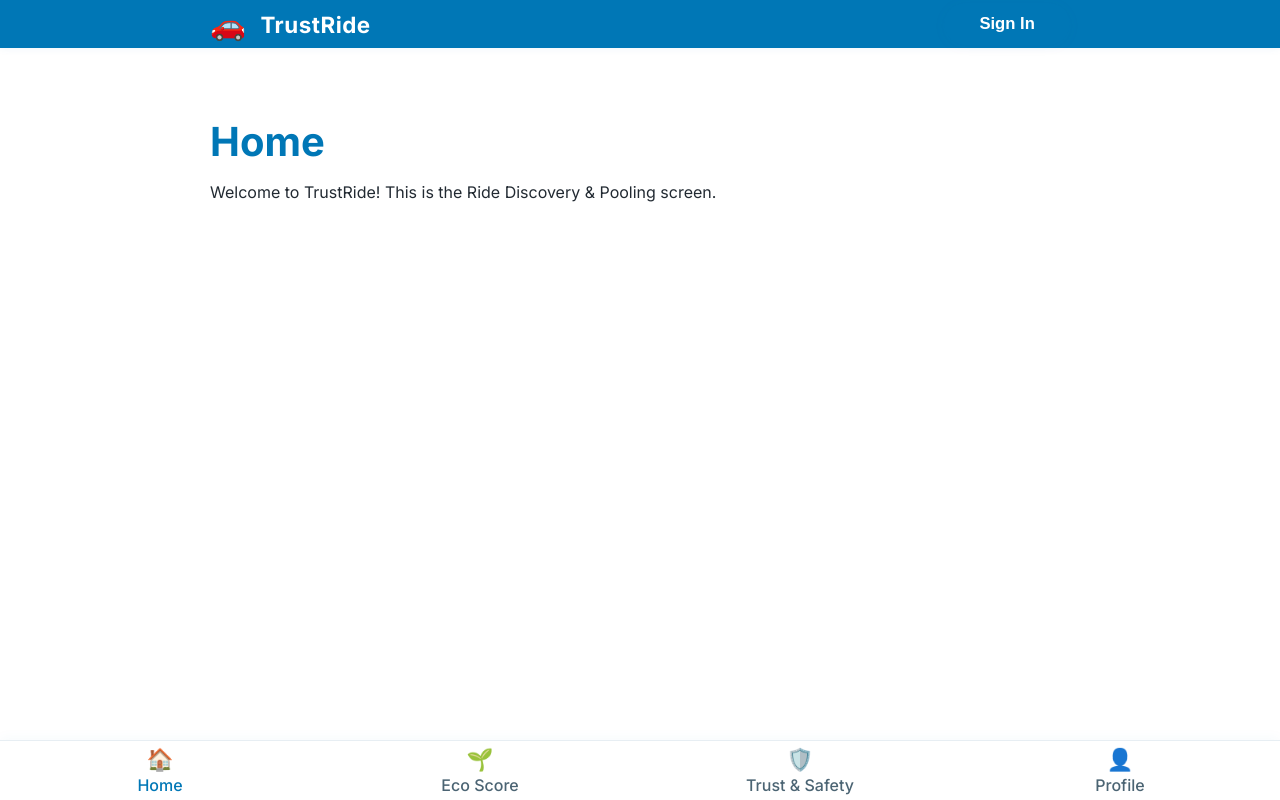
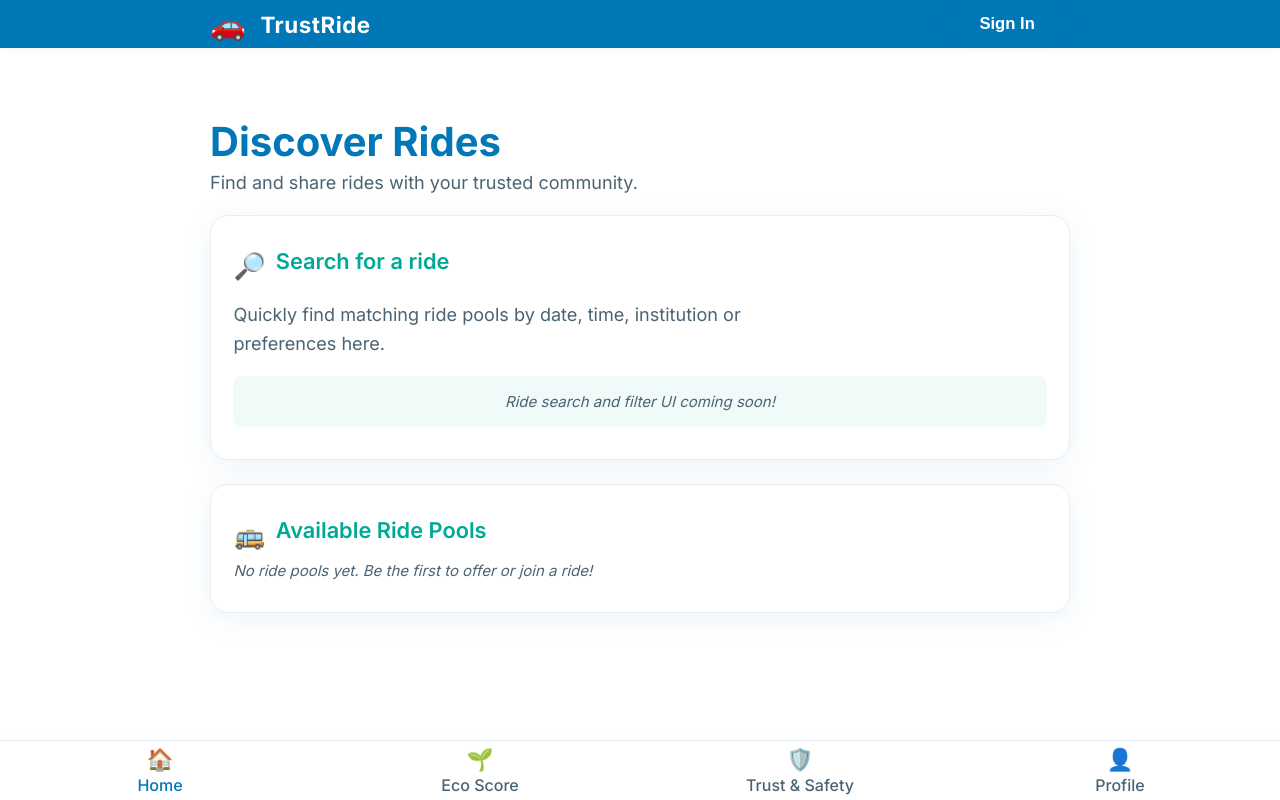
Before and after one commit to Workflow-Manager-admin/trustride-24573-2a3e8ce9, a React (Create React App) app in the folder trustride/: page / in a window 1280 px wide. Built offline with nearby package versions, Linux system fonts and the light colour scheme; the HTML template or start-up script is replaced by a standard one.

Commit message:
Auto-commit: Changes as of 2025-05-29T13:00:13.642200+00:00

```diff
--- a/trustride/src/screens/HomeScreen.js
+++ b/trustride/src/screens/HomeScreen.js
@@ -2,12 +2,52 @@ import React from 'react';
 
 /**
  * PUBLIC_INTERFACE
- * Placeholder Home screen for TrustRide app.
+ * Main Home screen for TrustRide app –
+ * Ride Discovery & Pooling container with rounded cards and minimalist, modern design.
  */
 const HomeScreen = () => (
-  <div className="container" style={{paddingTop: 84, paddingBottom: 70}}>
-    <h2 className="heading-1">Home</h2>
-    <p>Welcome to TrustRide! This is the Ride Discovery & Pooling screen.</p>
+  <div className="container" style={{ paddingTop: 84, paddingBottom: 70 }}>
+    <header>
+      <h2 className="heading-1" style={{ marginBottom: 2 }}>Discover Rides</h2>
+      <p className="description" style={{ marginTop: 0, marginBottom: 18 }}>
+        Find and share rides with your trusted community.
+      </p>
+    </header>
+    <section className="rounded-card" style={{ marginBottom: 24 }}>
+      <div style={{ display: 'flex', alignItems: 'center', marginBottom: 10 }}>
+        <span role="img" aria-label="Search" style={{ fontSize: 26, marginRight: 10 }}>🔎</span>
+        <span className="heading-2">Search for a ride</span>
+      </div>
+      <p className="description">
+        Quickly find matching ride pools by date, time, institution or preferences here.
+      </p>
+      {/* Placeholder for future filter/search UI */}
+      <div
+        style={{
+          background: 'rgba(0,168,150,0.06)',
+          borderRadius: '9px',
+          padding: '1rem',
+          display: 'flex',
+          alignItems: 'center',
+          justifyContent: 'center',
+          marginTop: 8,
+          color: 'var(--text-secondary)',
+          fontSize: 15,
+          fontStyle: 'italic',
+        }}>
+        Ride search and filter UI coming soon!
+      </div>
+    </section>
+    <section className="rounded-card" style={{ marginBottom: 24 }}>
+      <div style={{ display: 'flex', alignItems: 'center', marginBottom: 10 }}>
+        <span role="img" aria-label="Ride list" style={{ fontSize: 26, marginRight: 10 }}>🚌</span>
+        <span className="heading-2">Available Ride Pools</span>
+      </div>
+      {/* Placeholder: Mock list of ride cards */}
+      <div style={{ color: 'var(--text-secondary)', fontSize: 15, fontStyle: 'italic', marginTop: 10 }}>
+        No ride pools yet. Be the first to offer or join a ride!
+      </div>
+    </section>
   </div>
 );
 
```
Also changed, not shown: 2 other files (tests, documents, lock files or other folders).
